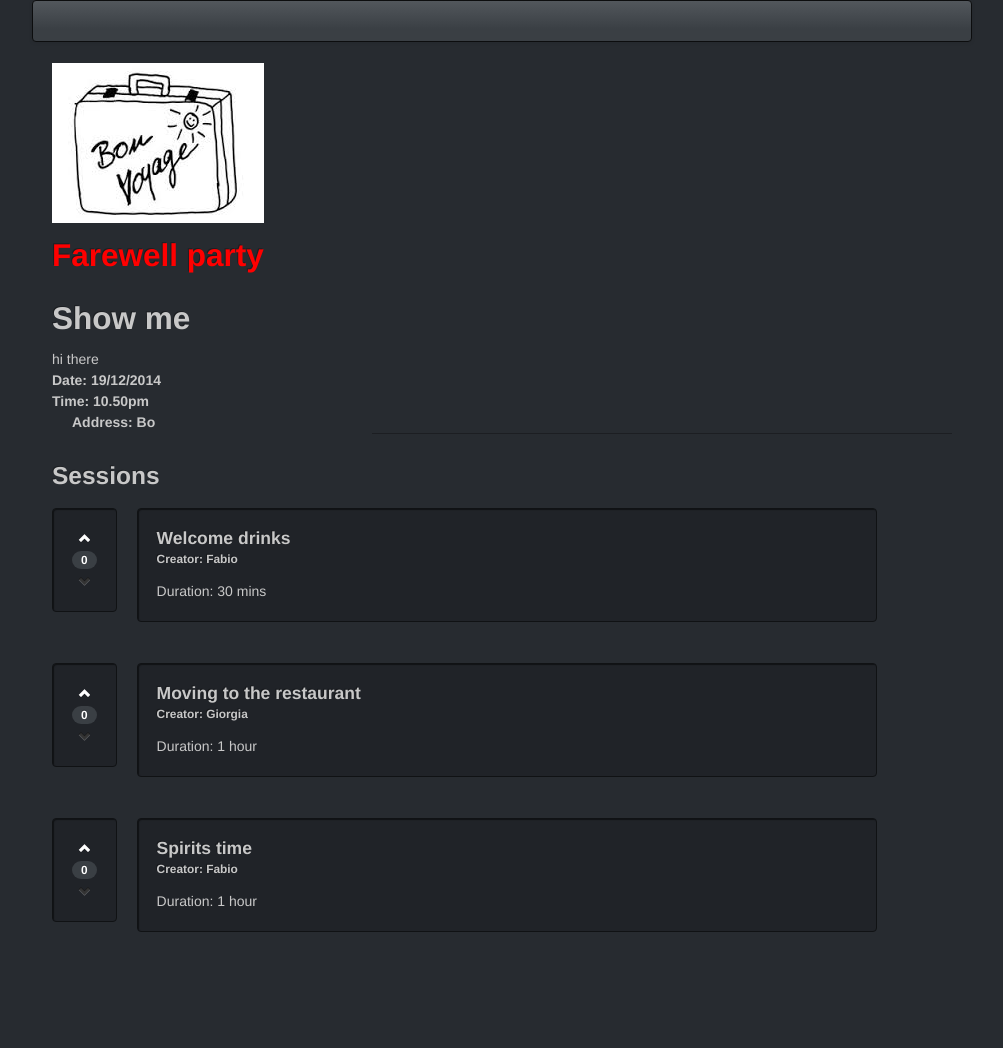
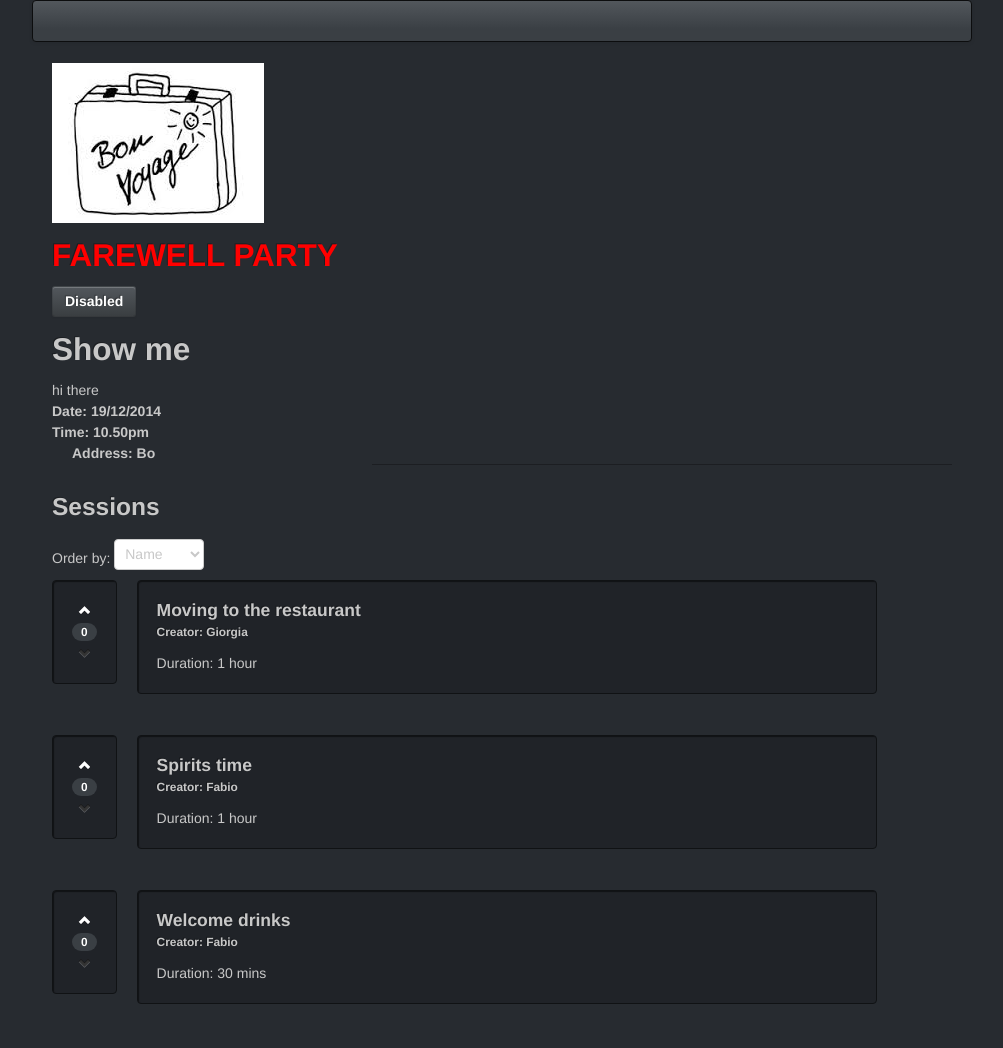
Before and after one commit to giorgia-amici/ng-fundation, a website: page views/index.html in a window 1280 px wide. Shown: the whole page, without its empty margins (138-1141 px from the left). Before the commit the page ends 983 px from the top, so only its background shows below. Drawn offline with nearby package versions, Linux system fonts and the light colour scheme; some packages are replaced by stand-ins of ours; files that its build step writes are made by us from their sources; files whose address does not match are found by name.

Commit message:
added sorting by votes

```diff
--- a/public/controllers/EventController.js
+++ b/public/controllers/EventController.js
@@ -1,8 +1,11 @@
 eventsApp.controller('EventController',
   function EventController($scope) {
+    // $scope.sortorder = '-upVoteCount'
+    $scope.sortorder = "name";
     $scope.snippet = '<span style="color:red">hi there</span>';
     $scope.boolValue = true;
     $scope.mystyle = {color:'red'};
+    $scope.buttonDisabled = false;
     $scope.event = {
       name: 'Farewell party',
       date: '19/12/2014',
--- a/views/index.html
+++ b/views/index.html
@@ -19,15 +19,16 @@
     </div>
     <div ng-controller="EventController" style="padding-left:20px; padding-right:20px">
       <img ng-src="{{event.imageUrl}}">
-      <!-- it delays the displey of the image until angular has actually time to execute the binding expression -->
+      <!-- it delays the display of the image until angular has actually time to execute the binding expression -->
       <div class="row">
         <div class="span11">
-          <h2 ng-style="mystyle">{{event.name}}</h2>
+          <h2 ng-style="mystyle">{{event.name | uppercase}}</h2>
          <!-- <h2 ng-bind="event.name"></h2> -->
     <!--      <h2 ng-bind-template="{{event.name}} {{event.date}}"></h2> -->
         </div>
       </div>
       <!-- <div ng-bind-html-unsafe="snippet"> some title </div> -->
+      <button class="btn" ng-disabled="buttonDisabled">Disabled </button>
       <h2 ng-show="boolValue"> Show me </h2>
       <h2 ng-hide="boolValue"> Hide This </h2>
       <div ng-bind-html="snippet"> some title </div>
@@ -48,8 +49,13 @@
       </div>
       <hr />
       <h3> Sessions </h3>
+      Order by:
+      <select ng-model="sortorder" class="input-small">
+      <option selected value="name">Name</option>
+      <option value="-upVoteCount">Votes</option>
+      </select>
       <ul class="thumbnails">
-        <li ng-repeat="session in event.sessions">
+        <li ng-repeat="session in event.sessions | orderBy:sortorder">
           <div class="row session">
             <div class="spanO well votingWidget">
               <div class="votingButton" ng-click="upVoteSession(session)">
@@ -77,7 +83,6 @@
   <script src="bower_components/angular-resource/angular-resource.js"></script>
   <script src="bower_components/angular-route/angular-route.js"></script>
   <script src="bower_components/angular-sanitize/angular-sanitize.js"></script>
-
   <script src="app.js"></script>
   <script src="controllers/EventController.js"></script>
 </body>
```
